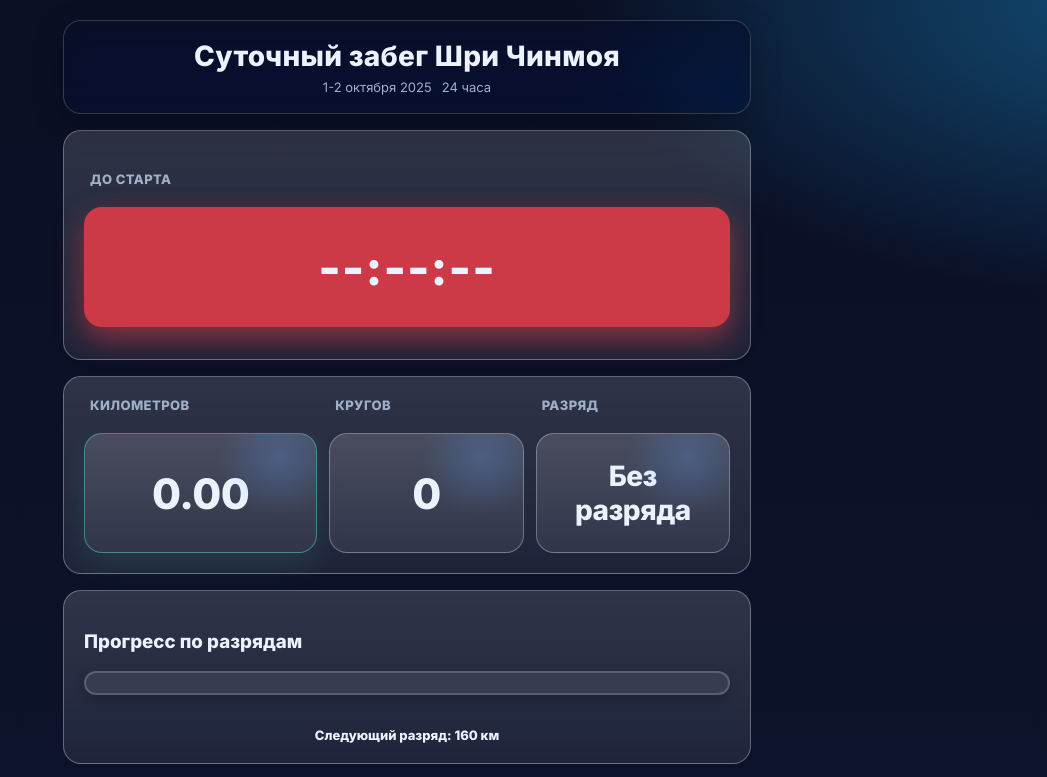
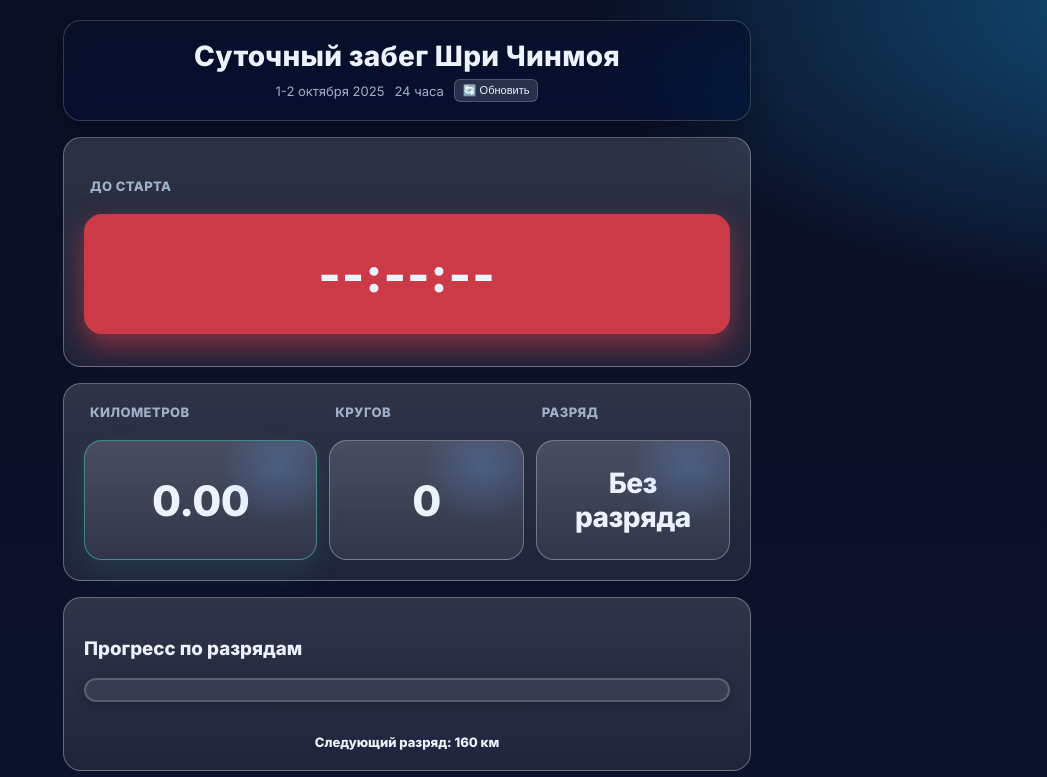
Before and after one commit to RadaevAlexei/ultra-marathon-tracker, a website: page public/index.html in a window 1280 px wide. Shown: the top 777 px of the page, without its empty margins (233-1280 px from the left). Drawn offline with Linux system fonts and the light colour scheme; no server answers.

Commit message:
Improve sync: reduce refresh interval to 2s and add manual refresh button

```diff
--- a/public/app.js
+++ b/public/app.js
@@ -280,5 +280,5 @@
 
 console.log('🎯 Инициализация приложения...');
 refreshUI();
-setInterval(refreshUI, 5000); // Обновляем статистику каждые 5 секунд для быстрого отображения изменений из бота
-console.log('✅ Приложение инициализировано, обновление каждые 5 секунд');
+setInterval(refreshUI, 2000); // Обновляем статистику каждые 2 секунды для быстрого отображения изменений из бота
+console.log('✅ Приложение инициализировано, обновление каждые 2 секунды');
--- a/public/index.html
+++ b/public/index.html
@@ -16,6 +16,7 @@
                 <div class="race-info">
                     <span class="race-date">1-2 октября 2025</span>
                     <span class="race-time">24 часа</span>
+                    <button id="refreshBtn" class="refresh-btn" onclick="refreshUI()">🔄 Обновить</button>
                 </div>
             </div>
         </header>
--- a/public/styles.css
+++ b/public/styles.css
@@ -42,7 +42,23 @@
   box-shadow: 0 10px 30px rgba(0, 0, 0, 0.25);
 }
 .header h1 { margin: 0 0 6px; font-size: 28px; letter-spacing: 0.3px; text-align: center; }
-.race-info { color: var(--muted); display: flex; gap: 10px; font-size: 13px; justify-content: center; }
+.race-info { color: var(--muted); display: flex; gap: 10px; font-size: 13px; justify-content: center; align-items: center; }
+
+.refresh-btn {
+  background: var(--glass-strong);
+  border: 1px solid var(--stroke);
+  color: var(--text);
+  padding: 4px 8px;
+  border-radius: 6px;
+  font-size: 11px;
+  cursor: pointer;
+  transition: all 0.2s ease;
+}
+
+.refresh-btn:hover {
+  background: var(--accent);
+  color: var(--bg-1);
+}
 
 .main-stats { display: grid; grid-template-columns: 1.2fr 1fr 1fr; gap: 12px; }
 .stat-block .block-title { font-weight: 800; font-size: 13px; color: var(--muted); margin: 0 0 20px 6px; letter-spacing: .4px; text-transform: uppercase; }
```
